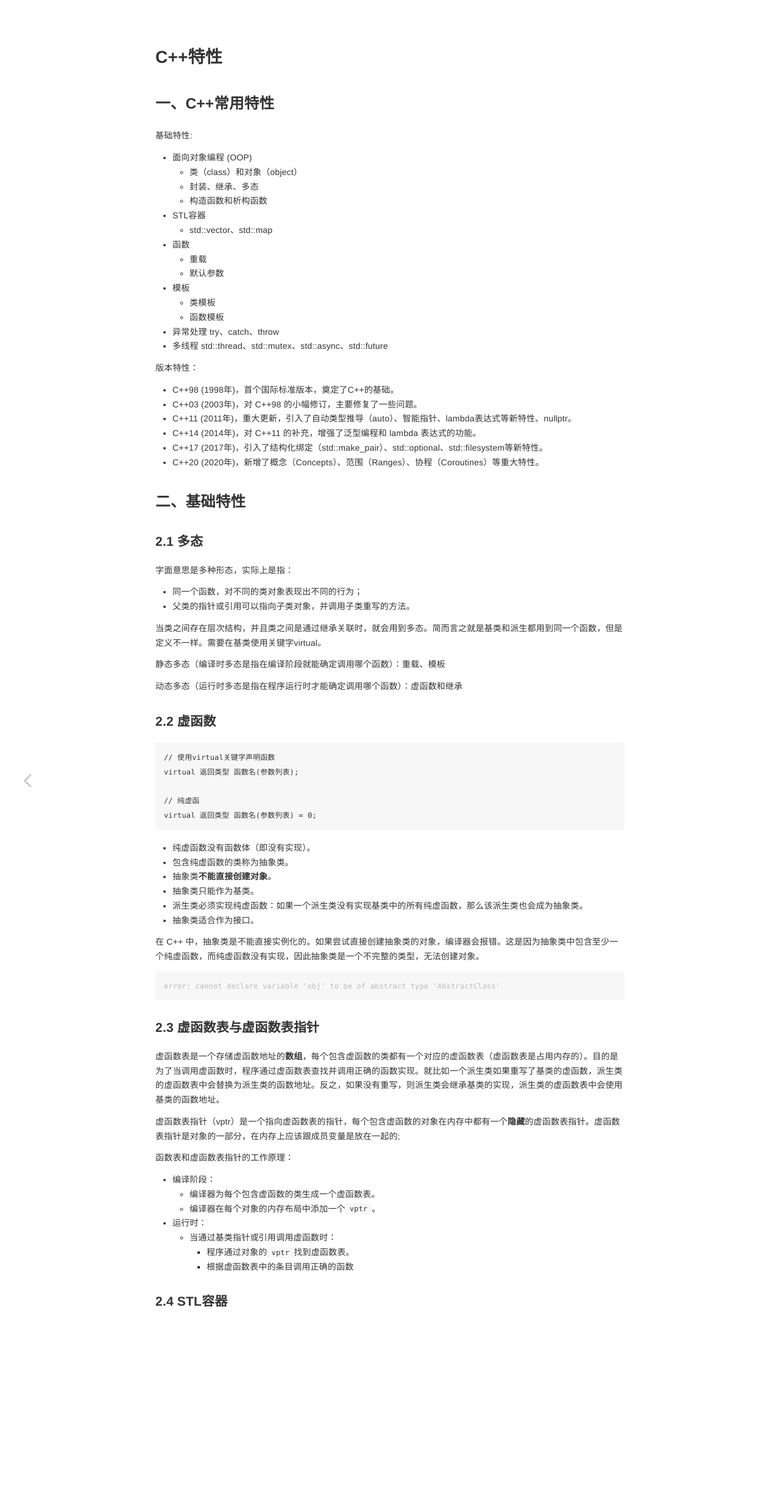
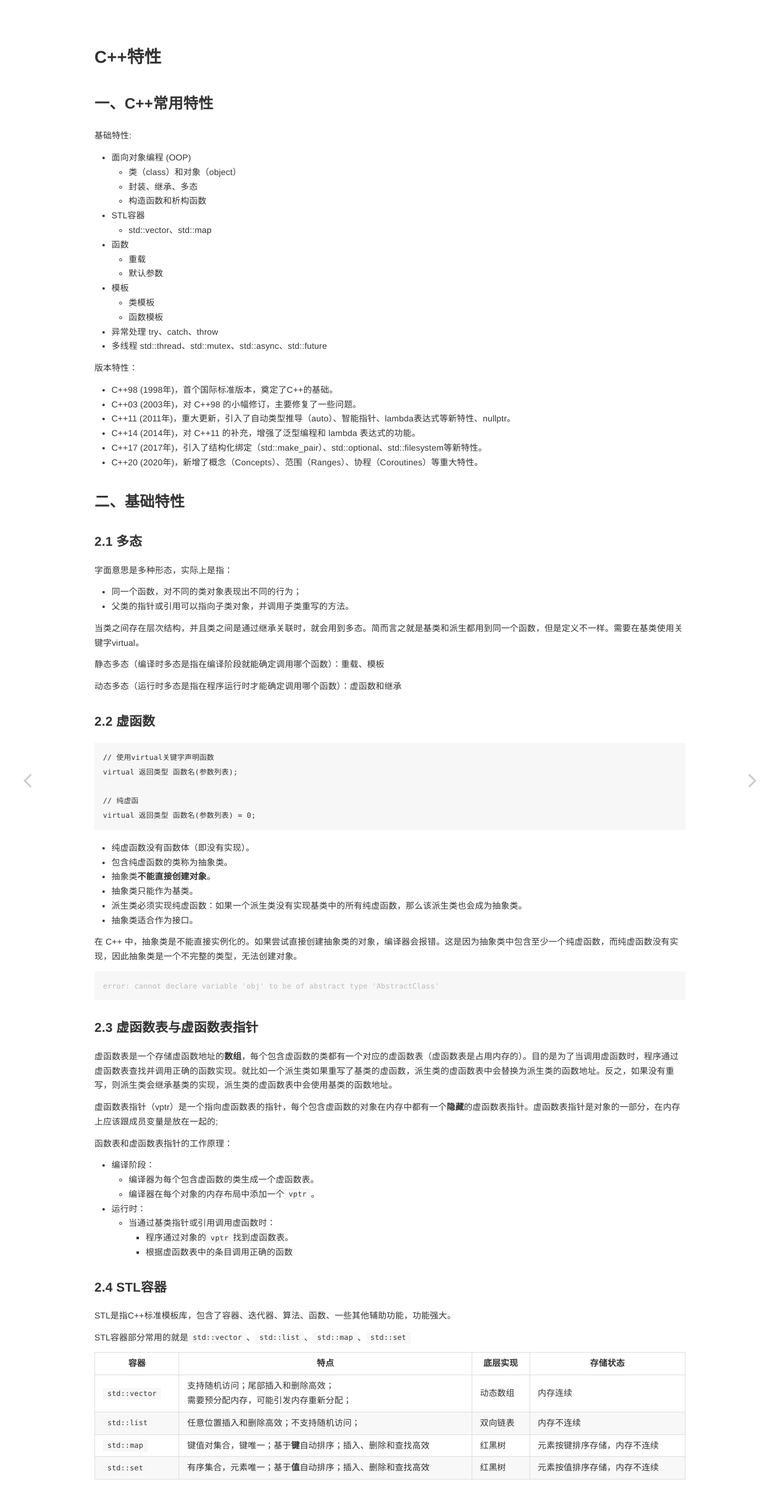
Before and after one commit to YooyoJin/yooyojin.github.io, a Jekyll site: the page built from _posts/2025-03-14-c++_features.md, in a window 1280 px wide. Shown: the whole page at 61% size. Built offline with Jekyll 4.4.1, drawn with Linux system fonts in a browser that asks for light colours.

Commit message:
<fix> 修改部分博客设置

```diff
--- a/_config.yml
+++ b/_config.yml
@@ -62,7 +62,7 @@ ordered_collections:
   - pages
   - others
 
-page_width: 800px
+page_width: 1000px
 
 destination:      ./_site
 incremental:      false
--- a/_posts/2025-03-18-c++_features.md
+++ b/_posts/2025-03-14-c++_features.md
@@ -87,3 +87,51 @@ error: cannot declare variable 'obj' to be of abstract type 'AbstractClass'
         - 根据虚函数表中的条目调用正确的函数
 
 ### 2.4 STL容器
+
+STL是指C++标准模板库，包含了容器、迭代器、算法、函数、一些其他辅助功能，功能强大。
+
+STL容器部分常用的就是`std::vector`、`std::list`、`std::map`、`std::set`
+
+<div style="overflow-x: auto;">
+    <style>
+    td {
+        border: 1px solid #000;
+        padding: 8px;
+        white-space: nowrap; /* 所有文字不换行 */
+    }
+    </style>
+    <table border="1">
+        <thead>
+            <tr>
+                <th>容器</th>
+                <th>特点</th>
+                <th>底层实现</th>
+                <th>存储状态</th>
+            </tr>
+        </thead>
+            <tr>
+                <td><code>std::vector</code></td>
+                <td>支持随机访问；尾部插入和删除高效；<br>需要预分配内存，可能引发内存重新分配；</td>
+                <td>动态数组</td>
+                <td>内存连续</td>
+            </tr>
+            <tr>
+                <td><code>std::list</code></td>
+                <td>任意位置插入和删除高效；不支持随机访问；</td>
+                <td>双向链表</td>
+                <td>内存不连续</td>
+            </tr>
+            <tr>
+                <td><code>std::map</code></td>
+                <td>键值对集合，键唯一；基于<b>键</b>自动排序；插入、删除和查找高效</td>
+                <td>红黑树</td>
+                <td>元素按键排序存储，内存不连续</td>
+            </tr>
+            <tr>
+                <td><code>std::set</code></td>
+                <td>有序集合，元素唯一；基于<b>值</b>自动排序；插入、删除和查找高效</td>
+                <td>红黑树</td>
+                <td>元素按值排序存储，内存不连续</td>
+            </tr>
+    </table>
+</div>
```
Also changed, not shown: _pages/design/draft.md (+2 -1 lines), _posts/2025-03-14-rtthread.md (+1 -1 lines).
